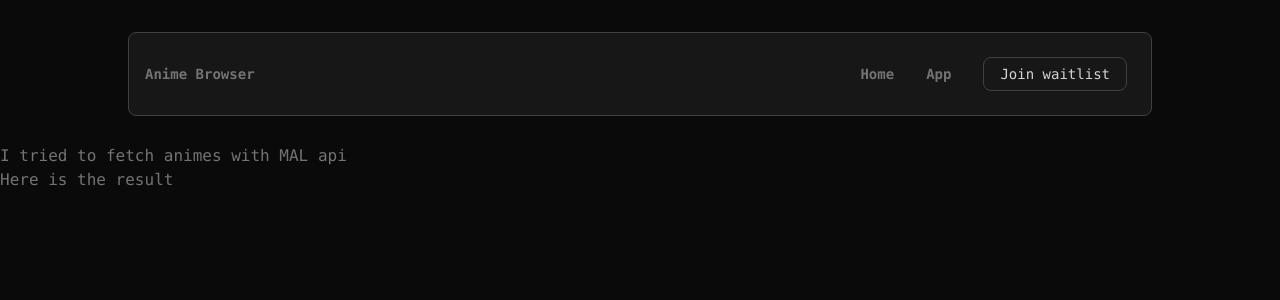
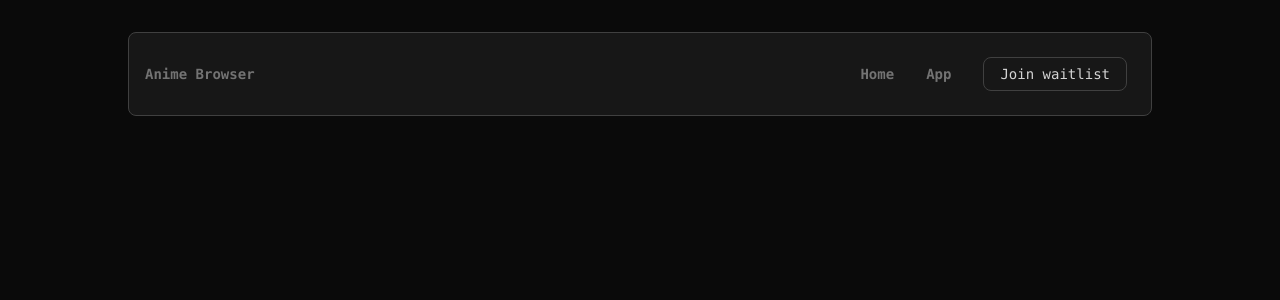
Before and after one commit to Subhavich/anime-search-api, a React (Vite) app in the folder mal-queries/: page / in a window 1280 px wide. Shown: the top 300 px of the page. Built offline with nearby package versions, Linux system fonts and the light colour scheme.

Commit message:
add Loading Logic to AppPage

```diff
--- a/mal-queries/src/pages/Home.tsx
+++ b/mal-queries/src/pages/Home.tsx
@@ -2,12 +2,7 @@ import { Link } from "react-router-dom";
 const HomePage = () => {
   return (
     <>
-      <main className="home-main container">
-        <h1>I tried to fetch animes with MAL api</h1>
-        <Link to="/App">
-          <button>Here is the result</button>
-        </Link>
-      </main>
+      <main className=""></main>
     </>
   );
 };
```
